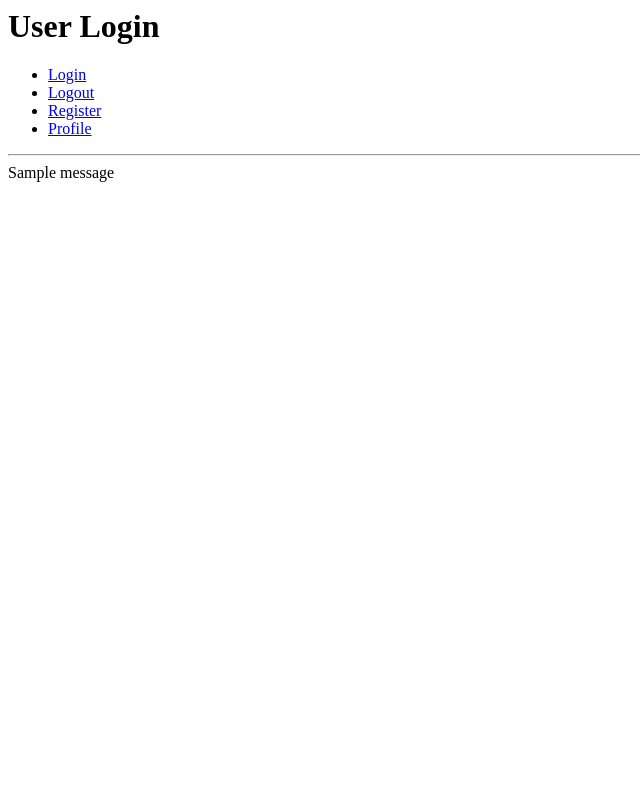
After one commit to pazcm/websites-design-spot, a Django app: page /account/login/ in a window 1280 px wide. The commit adds this page. Shown: the whole page, without its empty margins (0-640 px from the left). Run offline with Django 3.2, Linux system fonts and the light colour scheme; tables that the repository leaves empty hold one stand-in row (values such as "Sample post"); one stand-in notice (Sample message) is shown.

Commit message:
add login template and view

```diff
--- a/websites_design_spot/account/templates/index.html
+++ b/websites_design_spot/account/templates/index.html
@@ -3,9 +3,10 @@
         <title>websites designs spot</title>
     </head>
     <body>
+        <h1>Home</h1>
         <nav>
             <ul>
-                <li><a href="#">Login</a></li>
+                <li><a href="{% url 'login' %}">Login</a></li>
                 <li><a href="{% url 'logout' %}">Logout</a></li>
                 <li><a href="#">Register</a></li>
                 <li><a href="#">Profile</a></li>
--- /dev/null
+++ b/websites_design_spot/account/templates/login.html
@@ -0,0 +1,24 @@
+<html>
+
+<head>
+    <title>websites designs spot</title>
+</head>
+
+<body>
+    <h1>User Login</h1>
+    <nav>
+        <ul>
+            <li><a href="{% url 'login' %}">Login</a></li>
+            <li><a href="{% url 'logout' %}">Logout</a></li>
+            <li><a href="#">Register</a></li>
+            <li><a href="#">Profile</a></li>
+        </ul>
+    </nav>
+    <hr> {% if messages %}
+    <div>
+        {% for message in messages %} {{ message }} {% endfor %}
+    </div>
+    {% endif %}
+</body>
+
+</html>
--- a/websites_design_spot/account/views.py
+++ b/websites_design_spot/account/views.py
@@ -12,3 +12,8 @@ def logout(request):
     auth.logout(request)
     messages.success(request, "You have successfully been logged out!")
     return redirect(reverse('index'))
+
+
+def login(request):
+    """Return a login page"""
+    return render(request, 'login.html')
--- a/websites_design_spot/websites_design_spot/urls.py
+++ b/websites_design_spot/websites_design_spot/urls.py
@@ -15,10 +15,11 @@ Including another URLconf
 """
 from django.conf.urls import url
 from django.contrib import admin
-from account.views import index, logout
+from account.views import index, logout, login
 
 urlpatterns = [
     url(r'^admin/', admin.site.urls),
     url(r'^$', index, name="index"),
-    url(r'^account/logout/$', logout, name="logout")
+    url(r'^account/logout/$', logout, name="logout"),
+    url(r'^account/login/$', login, name="login")
 ]
```
